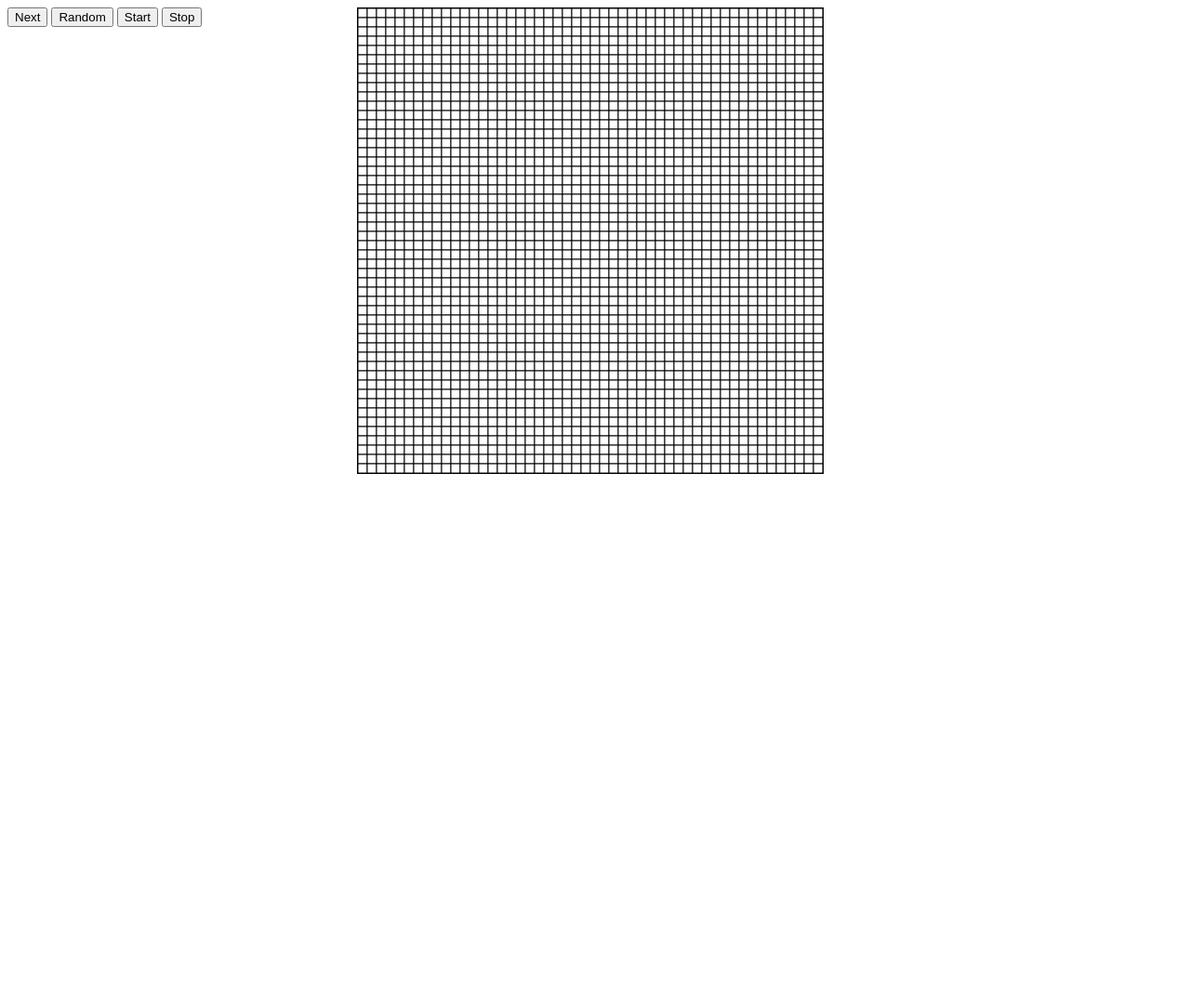
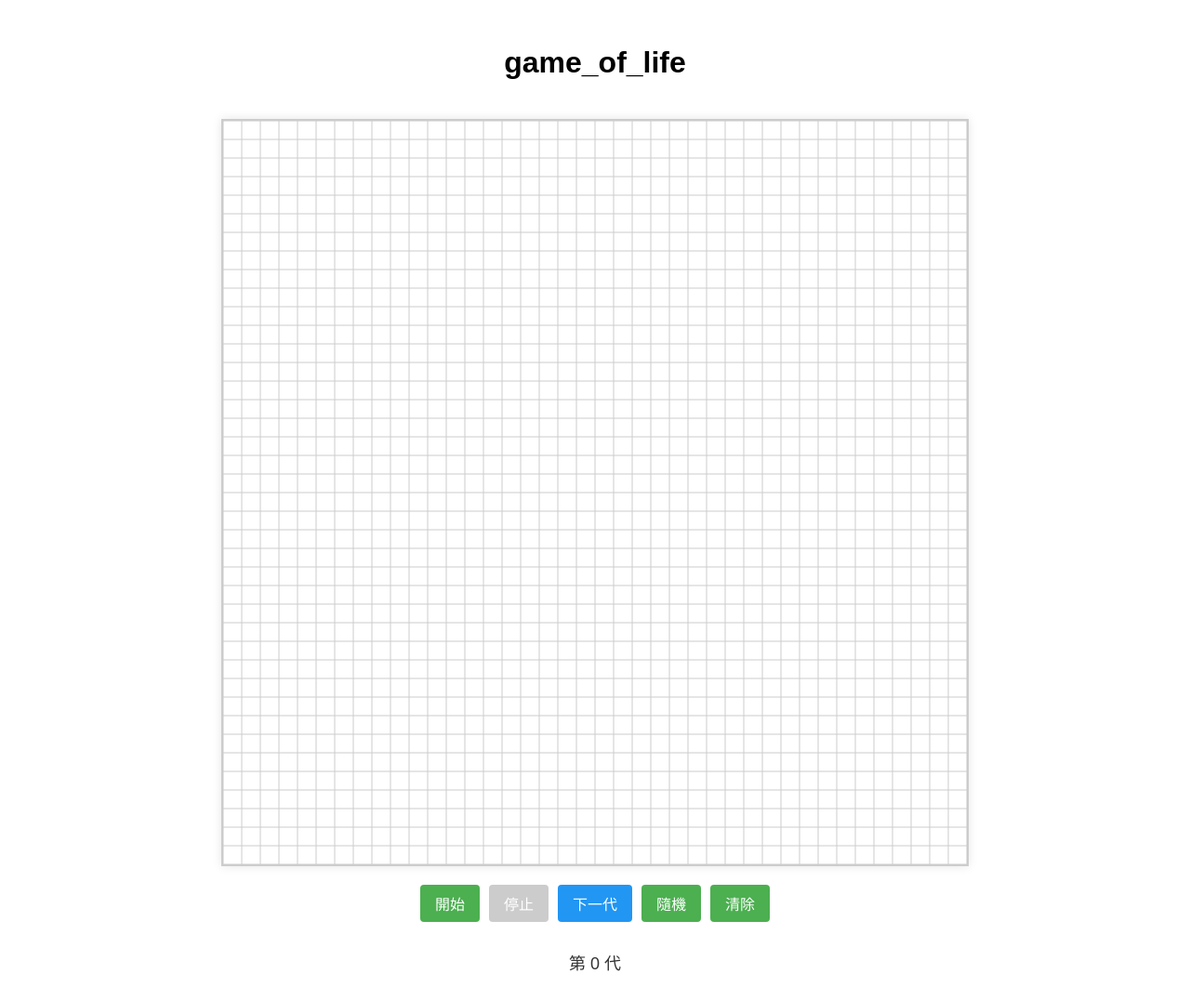
Before and after one commit to vincentL233/DtatStructure2024jun-s, a website: page game_of_life.html in a window 1280 px wide. Shown: the whole page at 93% size. Before the commit the page ends 800 px from the top, so only its background shows below. Drawn offline with Linux system fonts and the light colour scheme.

Commit message:
gameupdate_2

```diff
--- a/game_of_life.html
+++ b/game_of_life.html
@@ -3,22 +3,66 @@
 <head>
     <meta charset="UTF-8">
     <meta name="viewport" content="width=device-width, initial-scale=1.0">
-    <title>Document</title>
+    <title>game_of_life</title>
 </head>
 <style>
-    canvas {
-            position: absolute;
-            left: 30%;
-            right: 25%;
-            border: 1px solid black;
+    .container {
+            display: flex;
+            flex-direction: column;
+            align-items: center;
+            gap: 20px;
+            padding: 20px;
+            font-family: Arial, sans-serif;
+        }
+        .controls {
+            display: flex;
+            gap: 10px;
+        }
+        button {
+            padding: 8px 16px;
+            font-size: 16px;
+            cursor: pointer;
+            background: #4CAF50;
+            border: none;
+            color: white;
+            border-radius: 4px;
+        }
+        #stepBtn {
+            background: #2196F3;  /* 為單步按鈕設置不同的顏色 */
+        }
+        #stepBtn:hover {
+            background: #1976D2;
+        }
+        button:hover {
+            background: #45a049;
+        }
+        button:disabled {
+            background: #cccccc;
+            cursor: not-allowed;
+        }
+        #gameCanvas {
+            border: 2px solid #ccc;
+            box-shadow: 0 0 10px rgba(0,0,0,0.1);
+        }
+        .generation-counter {
+            font-size: 18px;
+            color: #333;
+            margin-top: 10px;
         }
 </style>
 <body>
-    <canvas id="gameCanvas" width="500" height="500"></canvas>
-    <button onclick="update()">Next</button>
-    <button onclick="randomizeGrid(grid); drawGrid(grid);">Random</button>
-    <button onclick="startGame()">Start</button>
-    <button onclick="stopGame()">Stop</button>
+    <div class="container">
+        <h1>game_of_life</h1>
+        <canvas id="gameCanvas" width="800" height="800"></canvas>
+        <div class="controls">
+            <button id="startBtn">開始</button>
+            <button id="stopBtn">停止</button>
+            <button id="stepBtn">下一代</button>
+            <button id="randomBtn">隨機</button>
+            <button id="clearBtn">清除</button>
+        </div>
+        <div class="generation-counter">第 <span id="generationCount">0</span> 代</div>
+    </div>
 </body>
 <script src="game_of_life.js"></script>
 </html>
--- a/game_of_life.js
+++ b/game_of_life.js
@@ -1,67 +1,103 @@
 const canvas = document.getElementById("gameCanvas");
         const ctx = canvas.getContext("2d");
+        const startBtn = document.getElementById("startBtn");
+        const stopBtn = document.getElementById("stopBtn");
+        const stepBtn = document.getElementById("stepBtn");
+        const randomBtn = document.getElementById("randomBtn");
+        const clearBtn = document.getElementById("clearBtn");
+        const generationCountElement = document.getElementById("generationCount");
 
-        // 設定尺寸
-        const rows = 50;
-        const cols = 50;
+        // 配置
+        const rows = 40;
+        const cols = 40;
         const cellSize = canvas.width / cols;
+        const simulationSpeed = 100; // 毫秒
 
-        // 初始化全空狀態的細胞網格
-        //創建一個指定行數和列數的空網
-        let grid = createGrid(rows, cols);
-        let intervalId;
+        // 遊戲狀態
+        var grid = createGrid(rows, cols);
+        var intervalId = null;
+        var generation = 0;
 
         function createGrid(rows, cols) {
-            let arr = new Array(rows);
-            for (let i = 0; i < rows; i++) {
-                arr[i] = new Array(cols).fill(0);
-            }
-            return arr;
+            return Array(rows).fill().map(() => Array(cols).fill(0));
         }
-        //隨機初始化
-        function randomizeGrid(grid) {
+
+        function randomizeGrid() {
+            grid = grid.map(row => row.map(() => Math.random() > 0.7 ? 1 : 0));
+            generation = 0;
+            updateGenerationDisplay();
+            drawGrid();
+        }
+
+        function clearGrid() {
+            grid = createGrid(rows, cols);
+            generation = 0;
+            updateGenerationDisplay();
+            drawGrid();
+        }
+
+        function updateGenerationDisplay() {
+            generationCountElement.textContent = generation;
+        }
+
+        function drawGrid() {
+            ctx.clearRect(0, 0, canvas.width, canvas.height);
+
+            // 繪製細胞
             for (let row = 0; row < rows; row++) {
                 for (let col = 0; col < cols; col++) {
-                    grid[row][col] = Math.random() > 0.7 ? 1 : 0;
+                    ctx.fillStyle = grid[row][col] === 1 ? "#000000" : "#FFFFFF";
+                    ctx.fillRect(col * cellSize + 1, row * cellSize + 1, cellSize - 2, cellSize - 2);
                 }
+            }
+
+            // 繪製網格線
+            ctx.strokeStyle = "#CCCCCC";
+            ctx.lineWidth = 1;
+            for (let i = 0; i <= rows; i++) {
+                ctx.beginPath();
+                ctx.moveTo(0, i * cellSize);
+                ctx.lineTo(canvas.width, i * cellSize);
+                ctx.stroke();
+            }
+            for (let i = 0; i <= cols; i++) {
+                ctx.beginPath();
+                ctx.moveTo(i * cellSize, 0);
+                ctx.lineTo(i * cellSize, canvas.height);
+                ctx.stroke();
             }
         }
 
-        function drawGrid(grid) {
-            ctx.clearRect(0, 0, canvas.width, canvas.height);
+        function getNextGeneration() {
+            const nextGrid = createGrid(rows, cols);
+
             for (let row = 0; row < rows; row++) {
                 for (let col = 0; col < cols; col++) {
-                    ctx.fillStyle = grid[row][col] === 1 ? "#000000" : "#FFFFFF";
-                    ctx.fillRect(col * cellSize, row * cellSize, cellSize, cellSize);
-                    ctx.strokeRect(col * cellSize, row * cellSize, cellSize, cellSize);
-                }
-            }
-        }
-        //計算下一代的細胞狀態。
-        function getNextGeneration(grid) {
-            let nextGrid = createGrid(rows, cols);
-            for (let row = 0; row < rows; row++) {
-                for (let col = 0; col < cols; col++) {
-                    const neighbors = countNeighbors(grid, row, col);
-                    if (grid[row][col] === 1) {
-                        // 活細胞生存條件
-                        nextGrid[row][col] = neighbors === 2 || neighbors === 3 ? 1 : 0;
+                    const neighbors = countNeighbors(row, col);
+                    const currentCell = grid[row][col];
+
+                    if (currentCell === 1) {
+                        // 存活規則
+                        nextGrid[row][col] = (neighbors === 2 || neighbors === 3) ? 1 : 0;
                     } else {
-                        // 死細胞復活條件
+                        // 誕生規則
                         nextGrid[row][col] = neighbors === 3 ? 1 : 0;
                     }
                 }
             }
+
             return nextGrid;
         }
-        //計算每個細胞的活鄰居數
-        function countNeighbors(grid, row, col) {
+
+        function countNeighbors(row, col) {
             let count = 0;
             for (let i = -1; i <= 1; i++) {
                 for (let j = -1; j <= 1; j++) {
                     if (i === 0 && j === 0) continue;
+
                     const newRow = row + i;
                     const newCol = col + j;
+
                     if (newRow >= 0 && newRow < rows && newCol >= 0 && newCol < cols) {
                         count += grid[newRow][newCol];
                     }
@@ -70,33 +106,51 @@ const canvas = document.getElementById("gameCanvas");
             return count;
         }
 
-        //呼叫更新世代
         function update() {
-            grid = getNextGeneration(grid);
-            drawGrid(grid);
+            grid = getNextGeneration();
+            generation++;
+            updateGenerationDisplay();
+            drawGrid();
         }
-        //每隔 100 毫秒更新一次遊戲狀態
+
         function startGame() {
             if (!intervalId) {
-                intervalId = setInterval(update, 100);
+                intervalId = setInterval(update, simulationSpeed);
+                startBtn.disabled = true;
+                stopBtn.disabled = false;
             }
         }
 
-        // 停止遊戲
         function stopGame() {
-            clearInterval(intervalId);
-            intervalId = null;
+            if (intervalId) {
+                clearInterval(intervalId);
+                intervalId = null;
+                startBtn.disabled = false;
+                stopBtn.disabled = true;
+                stepBtn.disabled = false;
+            }
         }
 
-        // 在 canvas 上點擊以切換細胞狀態
+        // 事件監聽器
         canvas.addEventListener("click", function(event) {
             const rect = canvas.getBoundingClientRect();
             const x = event.clientX - rect.left;
             const y = event.clientY - rect.top;
             const col = Math.floor(x / cellSize);
             const row = Math.floor(y / cellSize);
-            grid[row][col] = grid[row][col] === 1 ? 0 : 1;
-            drawGrid(grid);
+
+            if (row >= 0 && row < rows && col >= 0 && col < cols) {
+                grid[row][col] = grid[row][col] === 1 ? 0 : 1;
+                drawGrid();
+            }
         });
 
-        drawGrid(grid);
+        startBtn.addEventListener("click", startGame);
+        stopBtn.addEventListener("click", stopGame);
+        stepBtn.addEventListener("click", update);  // 單步更新
+        randomBtn.addEventListener("click", randomizeGrid);
+        clearBtn.addEventListener("click", clearGrid);
+
+        // 初始設置
+        stopBtn.disabled = true;
+        drawGrid();
```
